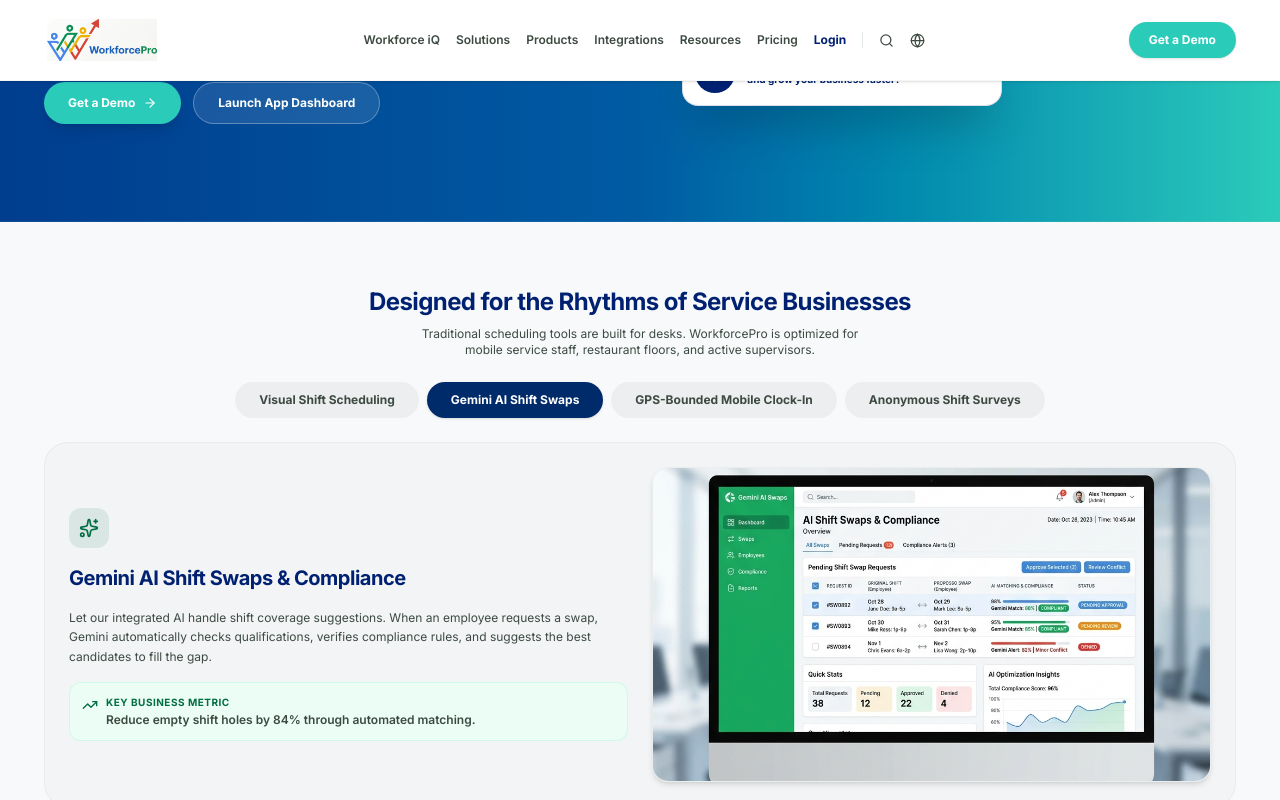
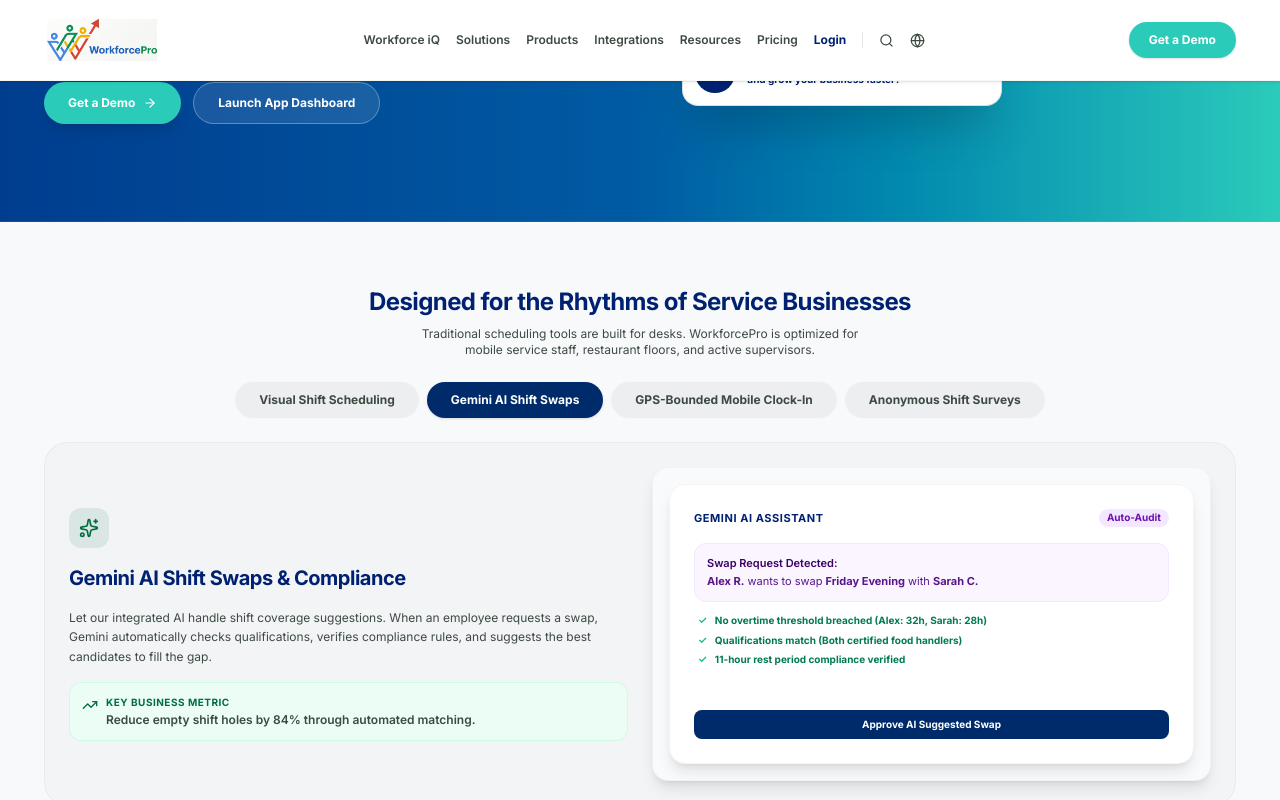
Before and after one commit to Pablomorales33/workforcepro, a React (Vite) app: page / in a window 1280 px wide. Both pictures are taken after a click on the button "Gemini AI Shift Swaps". Shown: the part 520-1320 px from the top of the page. Built offline with nearby package versions, Linux system fonts and the light colour scheme; no server answers; the database is empty.

Commit message:
ReplaceStaticPlaceholdersWithInteractiveMockups

```diff
--- a/src/components/LandingView.tsx
+++ b/src/components/LandingView.tsx
@@ -16,6 +16,131 @@
     simulated: boolean;
     sessionId?: string;
   };
+}
+
+function InteractiveFeaturePreview({ activeTab }: { activeTab: 'schedule' | 'ai' | 'clock' | 'morale' }) {
+  if (activeTab === 'schedule') {
+    return (
+      <div className="bg-white rounded-2xl p-6 shadow-lg border border-gray-100 w-full h-[280px] flex flex-col justify-between text-xs text-gray-700">
+        <div>
+          <div className="flex justify-between items-center mb-4">
+            <h5 className="font-extrabold text-[#002171] uppercase tracking-wider text-[11px]">Shift Scheduler - Friday</h5>
+            <span className="bg-emerald-100 text-emerald-800 text-[10px] font-bold px-2 py-0.5 rounded-full">Budget: $1,200/day</span>
+          </div>
+          <div className="space-y-2">
+            {/* Employee 1 */}
+            <div className="flex items-center justify-between p-2 bg-gray-50 rounded-lg">
+              <span className="font-semibold text-gray-900">Alex Rivera (Chef)</span>
+              <span className="bg-blue-600 text-white font-bold px-3 py-1 rounded text-[10px]">08:00 AM - 04:00 PM</span>
+            </div>
+            {/* Employee 2 */}
+            <div className="flex items-center justify-between p-2 bg-gray-50 rounded-lg">
+              <span className="font-semibold text-gray-900">Sarah Connor (Server)</span>
+              <span className="bg-blue-600 text-white font-bold px-3 py-1 rounded text-[10px]">11:00 AM - 07:00 PM</span>
+            </div>
+            {/* Employee 3 */}
+            <div className="flex items-center justify-between p-2 bg-gray-50 rounded-lg">
+              <span className="font-semibold text-gray-900">John Doe (Host)</span>
+              <span className="bg-blue-600 text-white font-bold px-3 py-1 rounded text-[10px]">04:00 PM - 11:00 PM</span>
+            </div>
+          </div>
+        </div>
+        <div className="border-t pt-2 flex justify-between items-center text-[10px] text-gray-500">
+          <span>Total Hours: 23 hrs</span>
+          <span className="text-[#002171] font-bold">Labor Cost: 11.8% of Sales</span>
+        </div>
+      </div>
+    );
+  }
+
+  if (activeTab === 'ai') {
+    return (
+      <div className="bg-white rounded-2xl p-6 shadow-lg border border-gray-100 w-full h-[280px] flex flex-col justify-between text-xs text-gray-700">
+        <div>
+          <div className="flex justify-between items-center mb-4">
+            <h5 className="font-extrabold text-[#002171] uppercase tracking-wider text-[11px]">Gemini AI Assistant</h5>
+            <span className="bg-purple-100 text-purple-800 text-[10px] font-bold px-2 py-0.5 rounded-full">Auto-Audit</span>
+          </div>
+          <div className="bg-purple-50 border border-purple-100 rounded-xl p-3 mb-3">
+            <p className="font-semibold text-purple-950 text-[11px] mb-1">Swap Request Detected:</p>
+            <p className="text-[11px] text-purple-900 leading-snug">
+              <strong>Alex R.</strong> wants to swap <strong>Friday Evening</strong> with <strong>Sarah C.</strong>
+            </p>
+          </div>
+          <div className="space-y-1.5 pl-1">
+            <div className="flex items-center gap-2 text-[10px] text-emerald-700 font-bold">
+              <span className="text-emerald-500">✓</span> No overtime threshold breached (Alex: 32h, Sarah: 28h)
+            </div>
+            <div className="flex items-center gap-2 text-[10px] text-emerald-700 font-bold">
+              <span className="text-emerald-500">✓</span> Qualifications match (Both certified food handlers)
+            </div>
+            <div className="flex items-center gap-2 text-[10px] text-emerald-700 font-bold">
+              <span className="text-emerald-500">✓</span> 11-hour rest period compliance verified
+            </div>
+          </div>
+        </div>
+        <button className="w-full bg-[#002b6b] hover:bg-[#002171] text-white font-bold py-2 rounded-lg text-center transition-colors text-[10px] cursor-pointer">
+          Approve AI Suggested Swap
+        </button>
+      </div>
+    );
+  }
+
+  if (activeTab === 'clock') {
+    return (
+      <div className="bg-white rounded-2xl p-6 shadow-lg border border-gray-100 w-full h-[280px] flex flex-col justify-between text-xs text-gray-700">
+        <div>
+          <div className="flex justify-between items-center mb-3">
+            <h5 className="font-extrabold text-[#002171] uppercase tracking-wider text-[11px]">GPS Clock-In Verification</h5>
+            <span className="bg-emerald-100 text-emerald-800 text-[10px] font-bold px-2 py-0.5 rounded-full">On-Site</span>
+          </div>
+          <div className="flex gap-3 items-center bg-gray-50 p-3 rounded-xl border border-gray-100 mb-3">
+            <div className="w-12 h-12 rounded-full border-2 border-emerald-500 bg-[#002171] text-white flex items-center justify-center font-bold text-sm shrink-0">
+              AR
+            </div>
+            <div>
+              <p className="font-bold text-[11px] text-gray-900">Alex Rivera</p>
+              <p className="text-[10px] text-gray-500">Scheduled: 08:00 AM (Chef)</p>
+            </div>
+          </div>
+          <div className="bg-emerald-50 border border-emerald-100 rounded-lg p-2 flex items-center gap-2 text-[10px] text-emerald-800 font-semibold">
+            <span className="w-2.5 h-2.5 rounded-full bg-emerald-500 shrink-0 inline-block animate-pulse" />
+            <span>GPS Match: Within 15 meters of restaurant venue</span>
+          </div>
+        </div>
+        <div className="flex gap-2">
+          <button className="flex-1 bg-emerald-600 hover:bg-emerald-700 text-white font-bold py-2 rounded-lg text-center text-[10px] cursor-pointer">
+            Clock In (08:01 AM)
+          </button>
+        </div>
+      </div>
+    );
+  }
+
+  return (
+    <div className="bg-white rounded-2xl p-6 shadow-lg border border-gray-100 w-full h-[280px] flex flex-col justify-between text-xs text-gray-700">
+      <div>
+        <div className="flex justify-between items-center mb-3">
+          <h5 className="font-extrabold text-[#002171] uppercase tracking-wider text-[11px]">Anonymous Shift Feedback</h5>
+          <span className="bg-blue-100 text-blue-800 text-[10px] font-bold px-2 py-0.5 rounded-full">Live Analytics</span>
+        </div>
+        <p className="text-[10px] text-gray-500 mb-3 text-center">How was your shift today?</p>
+        <div className="flex justify-around items-center mb-4">
+          <button className="text-2xl hover:scale-125 transition-transform duration-100 cursor-pointer">😠</button>
+          <button className="text-2xl hover:scale-125 transition-transform duration-100 cursor-pointer">😐</button>
+          <button className="text-3xl hover:scale-125 transition-transform duration-100 cursor-pointer filter drop-shadow">😊</button>
+        </div>
+        <div className="flex flex-wrap gap-1.5 justify-center">
+          <span className="bg-emerald-100 text-emerald-800 text-[9px] font-bold px-2.5 py-1 rounded-full">Great Teamwork</span>
+          <span className="bg-gray-100 text-gray-600 text-[9px] font-bold px-2.5 py-1 rounded-full">Understaffed</span>
+          <span className="bg-blue-100 text-blue-800 text-[9px] font-bold px-2.5 py-1 rounded-full">Busy & Fun</span>
+        </div>
+      </div>
+      <div className="border-t pt-2 text-center">
+        <span className="text-[10px] font-bold text-gray-900">Weekly Morale Score: 4.6 / 5.0</span>
+      </div>
+    </div>
+  );
 }
 
 export default function LandingView({ onLaunchApp, onNavigateToPricing, showToast, subscription }: LandingViewProps) {
@@ -282,12 +407,8 @@
             </div>
           </div>
 
-          <div className="relative rounded-2xl overflow-hidden shadow-md aspect-video border border-outline-variant/15">
-            <img
-              alt={activeShowcase.title}
-              className="w-full h-full object-cover"
-              src={activeShowcase.image}
-            />
+          <div className="relative rounded-2xl overflow-hidden shadow-lg border border-outline-variant/15 flex items-center justify-center bg-gray-50 p-4">
+            <InteractiveFeaturePreview activeTab={activeFeatureTab} />
           </div>
         </div>
       </section>
```
